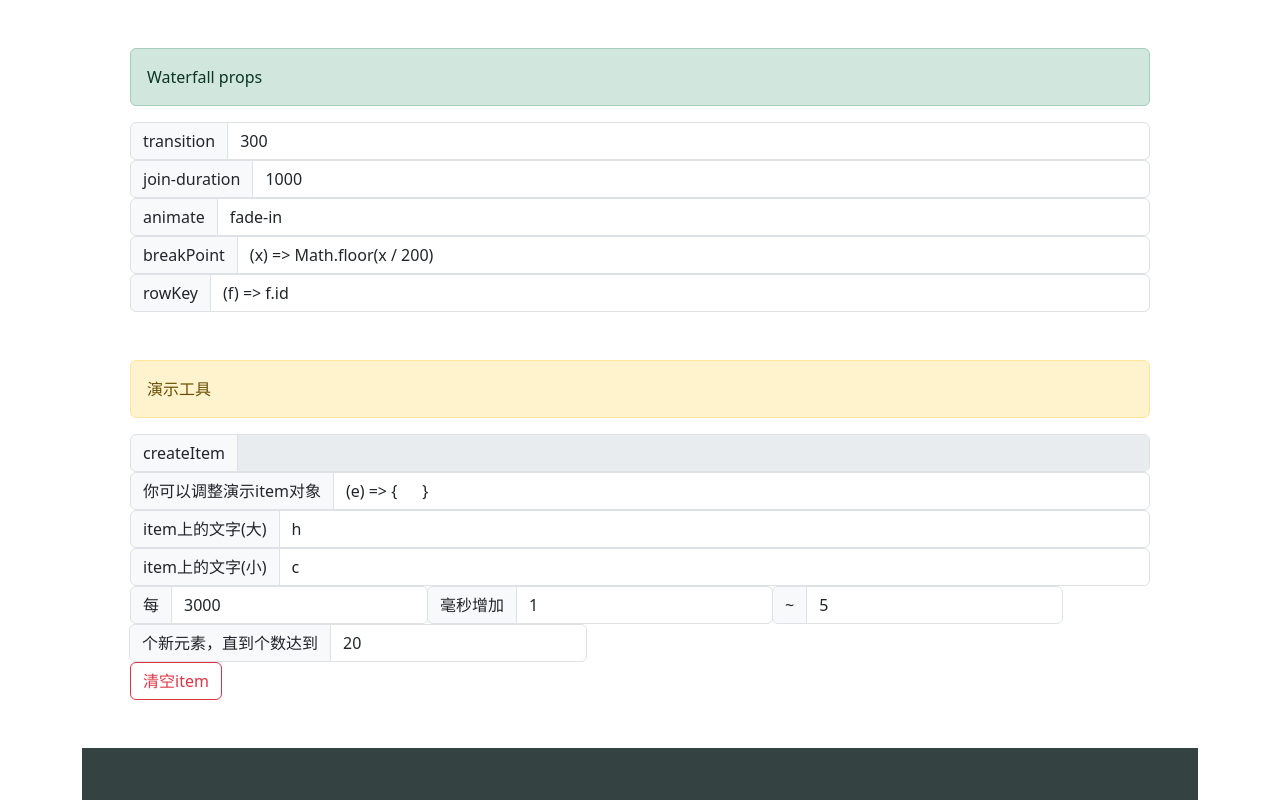
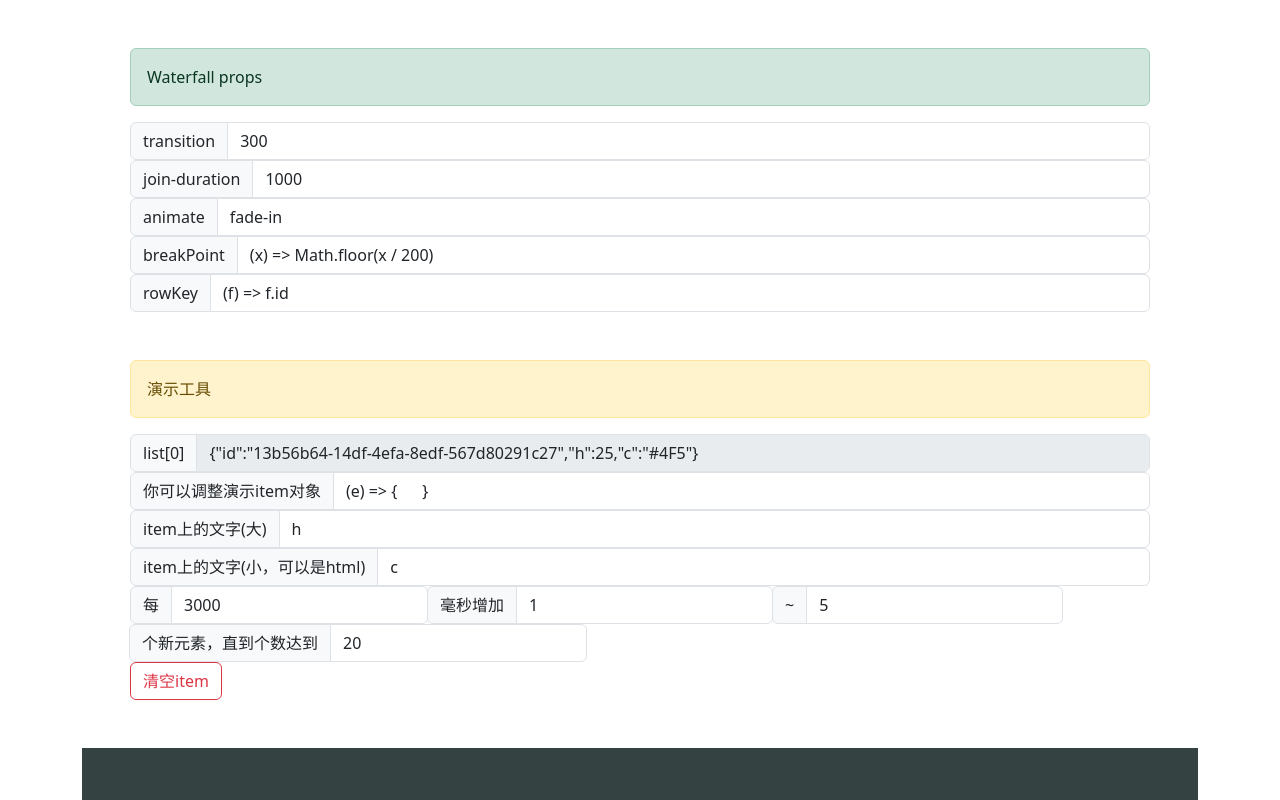
Before and after one commit to Dave-12138/vue-waterfall-mini, a Vue app: page / in a window 1280 px wide. Shown: the top 800 px of the page. Built offline with nearby package versions, Linux system fonts and the light colour scheme.

Commit message:
不能ci，因为ci要lock

```diff
--- a/src/App.vue
+++ b/src/App.vue
@@ -2,6 +2,7 @@
 import { defineAsyncComponent, reactive, } from 'vue';
 import { Waterfall } from './main';
 import BSInput from './components/BSInput.vue';
+import { json } from 'stream/consumers';
 const c = Array.from<string>("0123456789ABCDEF")
 const d = () => c[(c.length * Math.random()) | 0]
 const _createItem = () => ({ id: crypto.randomUUID(), h: 3 + (Math.random() * 30) | 0, c: '#' + d() + d() + d() });
@@ -62,10 +63,10 @@ const settings = reactive({
         </div>
         <div class="m-5">
             <div class="alert alert-warning">演示工具</div>
-            <BSInput type="function" :value="_createItem" disabled>createItem</BSInput>
+            <BSInput type="text" :value="JSON.stringify(list[0])" disabled>list[0]</BSInput>
             <BSInput type="function" v-model="settings.itemModify">你可以调整演示item对象</BSInput>
             <BSInput type="text" v-model="settings.key1">item上的文字(大)</BSInput>
-            <BSInput type="text" v-model="settings.key2">item上的文字(小)</BSInput>
+            <BSInput type="text" v-model="settings.key2">item上的文字(小，可以是html)</BSInput>
             <div class="input-group">
                 <BSInput type="number" min="0" step="1" v-model="settings.addDelay">每</BSInput>
                 <BSInput type="number" min="0" step="1" v-model="settings.minAdd">毫秒增加</BSInput>
--- a/src/components/BSInput.vue
+++ b/src/components/BSInput.vue
@@ -1,13 +1,14 @@
 <script lang="ts" setup>
 import { computed } from 'vue';
-const props = defineProps({ id: String, type: String });
+const props = defineProps({ id: String, type: String, value: {} });
 const id = computed(() => props.id || 'input' + crypto.randomUUID());
 const value = defineModel<Function | any>();
 const isFunc = computed(() => props.type === 'function');
+const noModel = computed(() => props.value !== undefined);
 const type = computed(() => isFunc.value ? 'text' : props.type);
 const text = computed({
     get() {
-        return value.value?.toString();
+        return value.value?.toString() || props.value;
     },
     set(t) {
         try {
@@ -21,7 +22,7 @@ const text = computed({
         <label :for="id" class="input-group-text">
             <slot :id="id"></slot>
         </label>
-        <input v-if="isFunc" :type="type" :="$attrs" :id="id" class="form-control" v-model.lazy="text">
+        <input v-if="isFunc || noModel" :type="type" :="$attrs" :id="id" class="form-control" v-model.lazy="text">
         <input v-else :type="type" :="$attrs" :id="id" class="form-control" v-model="value">
     </div>
 </template>
```
Also changed, not shown: 1 other file (tests, documents, lock files or other folders).
